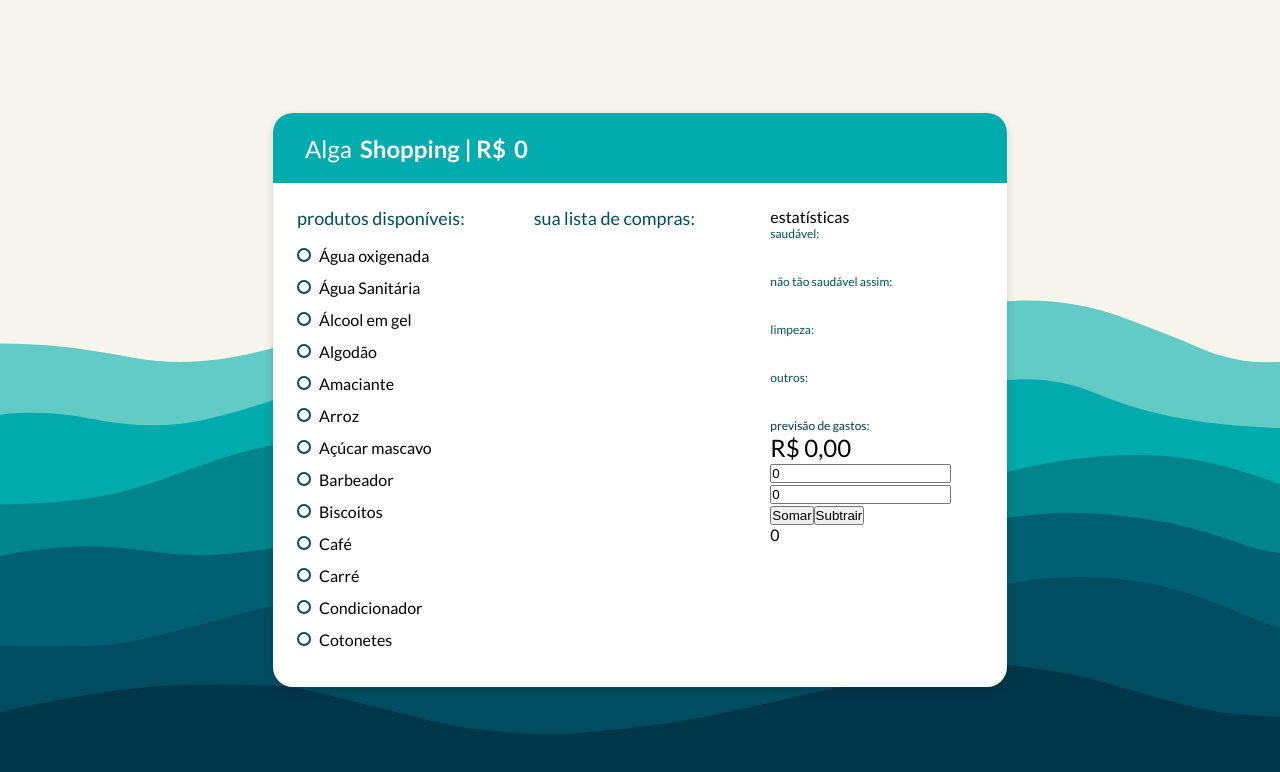
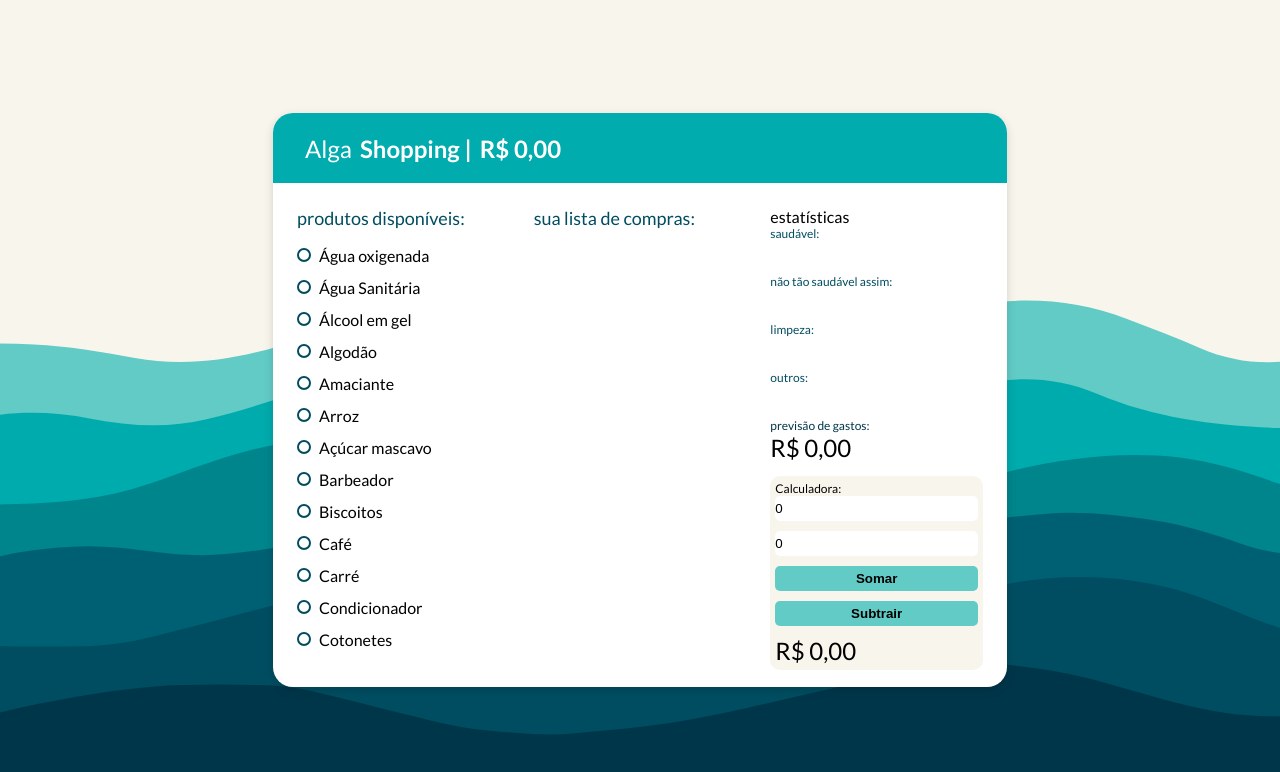
Before and after one commit to LuizEduardoBilotta/DesafioReact, a React (Create React App) app: page / in a window 1280 px wide. Shown: the top 772 px of the page. Built offline with nearby package versions, Linux system fonts and the light colour scheme.

Commit message:
Add calculator details

```diff
--- a/src/components/App/App.jsx
+++ b/src/components/App/App.jsx
@@ -93,7 +93,9 @@ function App () {
                                 minimumFractionDigits: 2, style: 'currency', currency: 'BRL'
                             }) }
                         </div>
-                        <Calculator />
+                        <div>
+                            <Calculator />
+                        </div>
                     </div>
 
                 </div>}
--- a/src/components/AppHeader/AppHeader.jsx
+++ b/src/components/AppHeader/AppHeader.jsx
@@ -1,17 +1,20 @@
 import React from 'react'
 import { useSelector } from 'react-redux';
+import { selectSelectedProductsTotalPrice } from '../../store/Products/Products.selectors';
 import { Wrapper } from './AppHeader.styles'
 
 function AppHeader() {
-    const result = useSelector(state => state.calculator)
+    const result = useSelector(selectSelectedProductsTotalPrice)
 
     return <Wrapper>
         Alga
         <span>
-            Shopping | R$
+            Shopping |
         </span>
         <span>
-            { result }
+            { result.toLocaleString('pt-br', {
+                mininumFractionDigits: 2, style: 'currency', currency: 'BRL'
+            }) }
         </span>
     </Wrapper>
 }
--- a/src/components/Calculator/Calculator.jsx
+++ b/src/components/Calculator/Calculator.jsx
@@ -1,6 +1,7 @@
 import React, { useState } from 'react'
 import { useSelector, useDispatch } from 'react-redux'
-import{ subtract, sum } from '../../store/Calculator/Calculator.actions'
+import { subtract, sum } from '../../store/Calculator/Calculator.actions'
+import { Wrapper } from './Calculator.styles'
 
 function Calculator() {
     const dispatch = useDispatch()
@@ -9,8 +10,10 @@ function Calculator() {
     const [a, setA] = useState(0)
     const [b, setB] = useState(0)
 
-    return <>
-
+    return <Wrapper>
+        <div style={{fontSize: 12}}>
+            Calculadora:
+        </div>
         <input
             type="text"
             placeholder="a"
@@ -21,17 +24,18 @@ function Calculator() {
             placeholder="b"
             value={b}
             onChange={(e) => setB(Number(e.target.value))} />
-        <br />
         <button
         onClick={() => {dispatch(sum(a, b))}}
         >Somar</button>
         <button
         onClick={() => {dispatch(subtract(a, b))}}
         >Subtrair</button>
-        <div>
-            {result}
+        <div style={{fontSize: 24}}>
+            {result.toLocaleString('pt-br', {
+                minimumFractionDigits: 2, style: 'currency', currency:'BRL'
+            })}
         </div>
-    </>
+    </Wrapper>
 }
 
 export default Calculator
--- /dev/null
+++ b/src/components/Calculator/Calculator.styles.js
@@ -0,0 +1,26 @@
+import styled from 'styled-components'
+
+export const Wrapper = styled.div`
+    background-color: #F8F5EC;
+    border-radius: 10px;
+    padding: 5px;
+    margin-top: 14px;
+
+    input {
+        width: 100%;
+        height: 25px;
+        margin-bottom: 10px;
+        border-style: none;
+        border-radius: 5px;
+    }
+
+    button {
+        width: 100%;
+        height: 25px;
+        margin-bottom: 10px;
+        background-color: #62CBC6;
+        border-style: none;
+        border-radius: 5px;
+        font-weight: 600;
+    }
+`
--- /dev/null
+++ b/src/components/Calculator/index.js
@@ -0,0 +1 @@
+export { default } from './Calculator.jsx'
```
